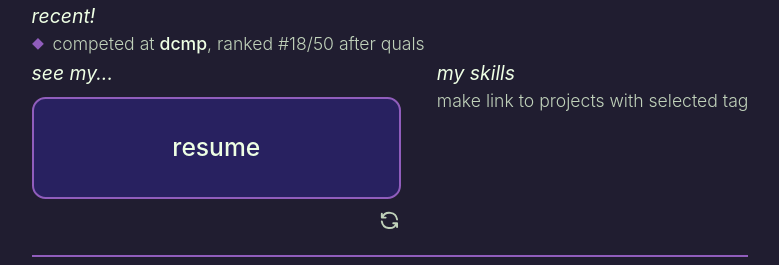
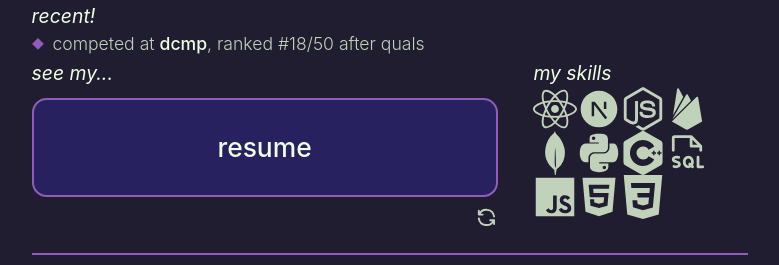
Before and after one commit to LucasHJin/LucasHJin.github.io, a Next.js app: page / in a window 1280 px wide. Shown: the part 359-624 px from the top of the page, without its empty margins (250-1029 px from the left). Built offline with nearby package versions, Linux system fonts and the light colour scheme.

Commit message:
Added all skills

```diff
--- a/src/app/data/projectsData.json
+++ b/src/app/data/projectsData.json
@@ -86,5 +86,27 @@
           "livesite": ""
         },
         "tags": ["HTML/CSS", "JS", "Flask", "SQLAlchemy"]
+    },
+    {
+      "title": "Competitive Programming Solutions",
+      "description": "exactly what the name suggests. my attempts and solutions to dmoj, cses, etc.",
+      "image": "/atcoder.png",
+      "links": {
+        "github": "https://github.com/LucasHJin/competitive-programming-solutions",
+        "devpost": "",
+        "livesite": ""
+      },
+      "tags": ["C++"]
+    },
+    {
+      "title": "Merivale VEX Robotics",
+      "description": "code for the 2025 vex game 'high stakes'. pneumatics and conveyer belt intake.",
+      "image": "/merivale.png",
+      "links": {
+        "github": "https://github.com/LucasHJin/VEX_2025_A",
+        "devpost": "",
+        "livesite": ""
+      },
+      "tags": ["C++"]
     }
 ]
--- a/src/app/page.js
+++ b/src/app/page.js
@@ -1,5 +1,10 @@
 import "./styling/home.css"
 import Button from "./components/button";
+import { FaReact, FaNodeJs, FaHtml5, FaJs, FaPython } from "react-icons/fa";
+import { RiNextjsFill } from "react-icons/ri";
+import { IoLogoFirebase } from "react-icons/io5";
+import { SiMongodb, SiCss3, SiCplusplus } from "react-icons/si";
+import { PiFileSql } from "react-icons/pi";
 
 export default function Home() {
   return (
@@ -93,7 +98,19 @@ export default function Home() {
         </div>
         <div className="skills">
             <h2>my skills</h2>
-            <p>make link to projects with selected tag</p>
+            <div className="grouped-skills">
+              <FaReact className="skill"/>
+              <RiNextjsFill className="skill"/>
+              <FaNodeJs className="skill"/>
+              <IoLogoFirebase className="skill"/>
+              <SiMongodb className="skill"/>
+              <FaPython className="skill"/>
+              <SiCplusplus className="skill"/>
+              <PiFileSql className="skill"/>
+              <FaJs className="skill"/>
+              <FaHtml5 className="skill"/>
+              <SiCss3 className="skill"/>
+            </div>
         </div>
       </div>
     </div>
--- a/src/app/styling/button.css
+++ b/src/app/styling/button.css
@@ -1,10 +1,10 @@
 .button {
     width: 100%;
-    padding: 1.2em 0;
+    padding: 1em 0;
     background-color: var(--lighter-background);
     display: block;
     text-align: center;
-    font-size: 1.4em;
+    font-size: 1.5em;
     font-weight: 500;
     color: var(--foreground-special);
     border-radius: 0.55em;
--- a/src/app/styling/home.css
+++ b/src/app/styling/home.css
@@ -37,13 +37,27 @@
     align-items: flex-start;
 }
 
+.text li {
+    position: relative;
+    list-style-position: inside;
+    transition: all 0.3s ease;
+}
+
+
 .resume-github {
     flex: 1;
     min-width: 0;
 }
 
-.text li {
-    position: relative;
-    list-style-position: inside;
-    transition: all 0.3s ease;
+.skills {
+    width: 30%
 }
+
+.skills .grouped-skills {
+    display: flex;
+    flex-flow: row wrap;
+}
+
+.skills .grouped-skills .skill {
+    font-size: 2.5em;
+}
```
Also changed, not shown: public/atcoder.png (added).
